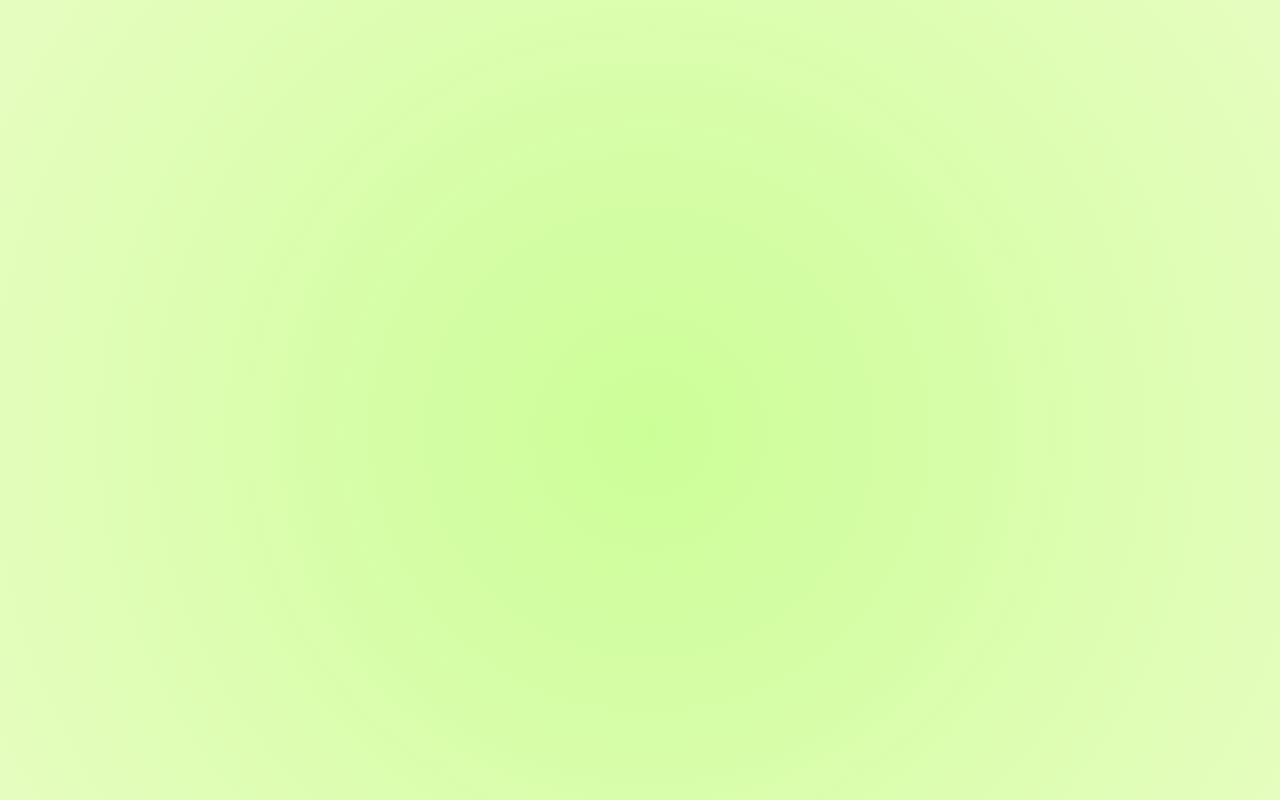
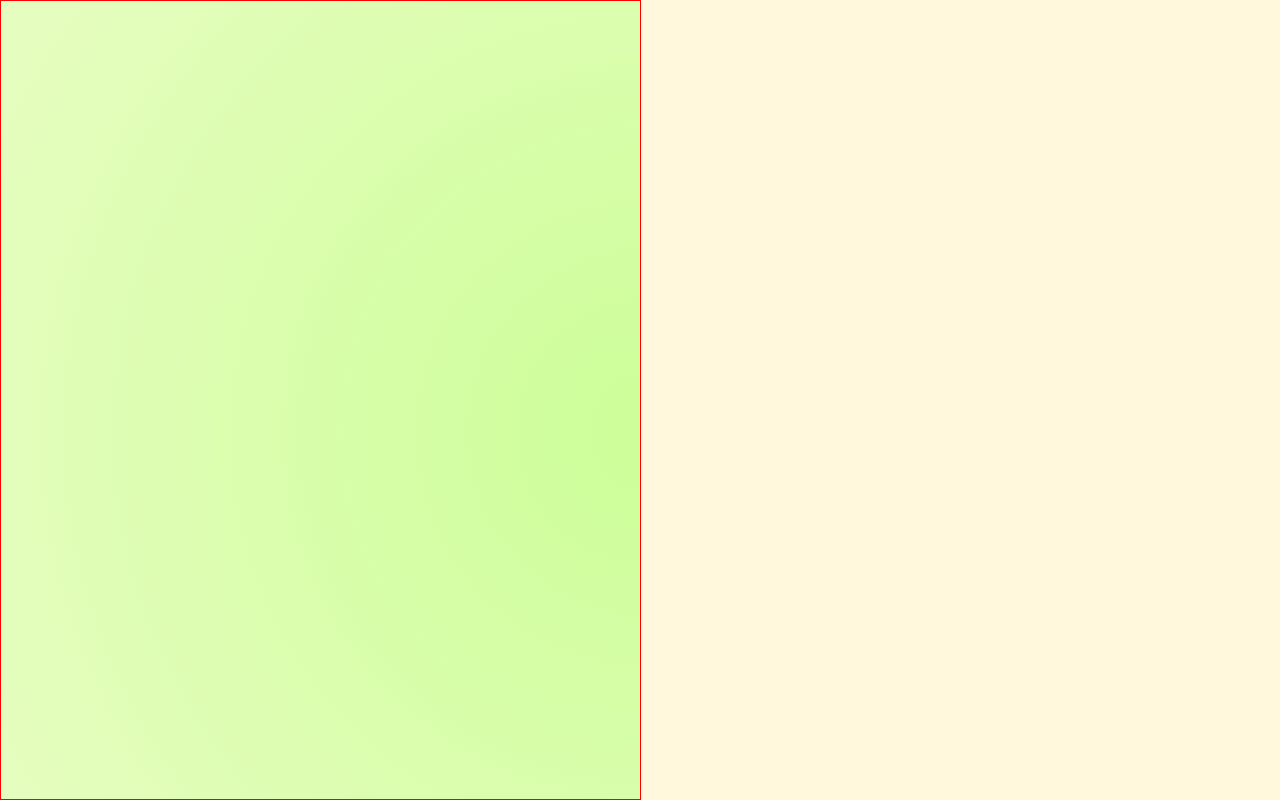
Before and after one commit to cmarioep/CSS-Generator, a React (Create React App) app: page / in a window 1280 px wide. Built offline with nearby package versions, Linux system fonts and the light colour scheme.

Commit message:
Basic layout

```diff
--- a/src/App.css
+++ b/src/App.css
@@ -1,4 +1,5 @@
 .app {
+  display: flex;
   width: 100%;
   height: 100vh;
   background-image: radial-gradient( circle farthest-corner at 50.7% 54%,  rgba(204,254,152,1) 0%, rgba(229,253,190,1) 92.4% );
--- a/src/App.js
+++ b/src/App.js
@@ -1,9 +1,13 @@
+import Controls from './Components/Controls';
+import Box from './Components/Box';
+
 import './App.css';
 
 function App() {
   return (
     <div className="app">
-
+        <Controls />
+        <Box />
     </div>
   );
 }
--- /dev/null
+++ b/src/Components/Box.css
@@ -0,0 +1,5 @@
+.box {
+    flex: 0.5;
+    height: 100vh;
+    background-color: cornsilk;
+}
--- /dev/null
+++ b/src/Components/Box.js
@@ -0,0 +1,11 @@
+import './Box.css';
+
+function Box() {
+  return (
+    <div className="box">
+
+    </div>
+  );
+}
+
+export default Box;
--- /dev/null
+++ b/src/Components/Controls.css
@@ -0,0 +1,5 @@
+.controls {
+    flex: 0.5;
+    height: 100vh;
+    border: 1.5px solid red;
+}
--- /dev/null
+++ b/src/Components/Controls.js
@@ -0,0 +1,11 @@
+import './Controls.css';
+
+function Controls() {
+  return (
+    <div className="controls">
+
+    </div>
+  );
+}
+
+export default Controls;
```
